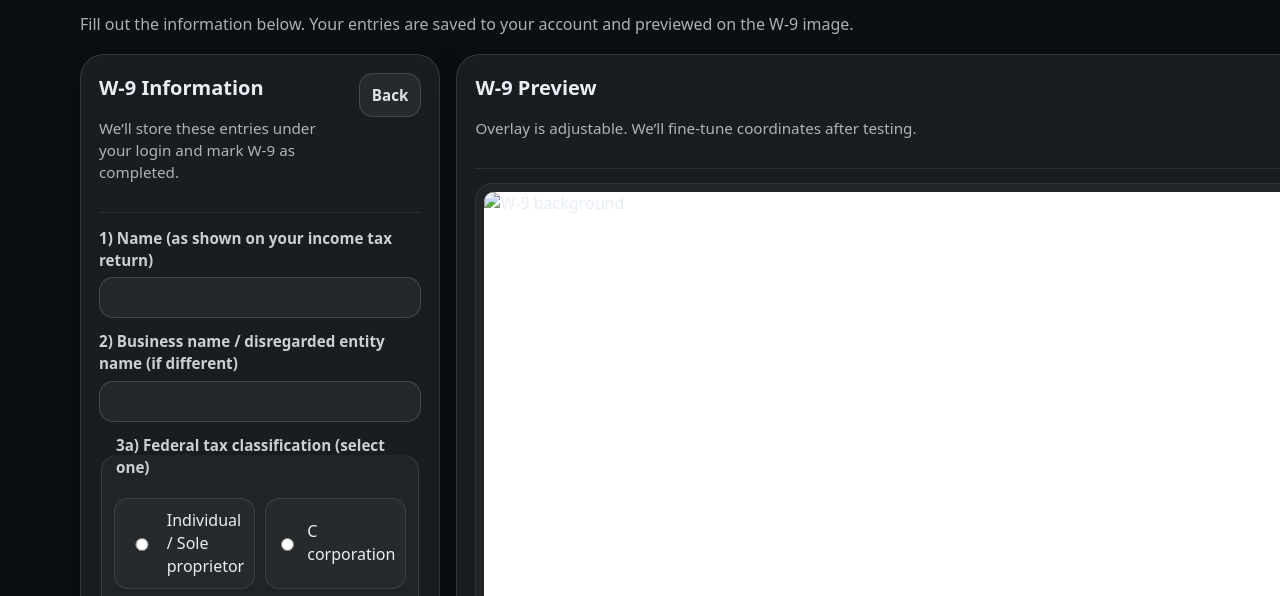
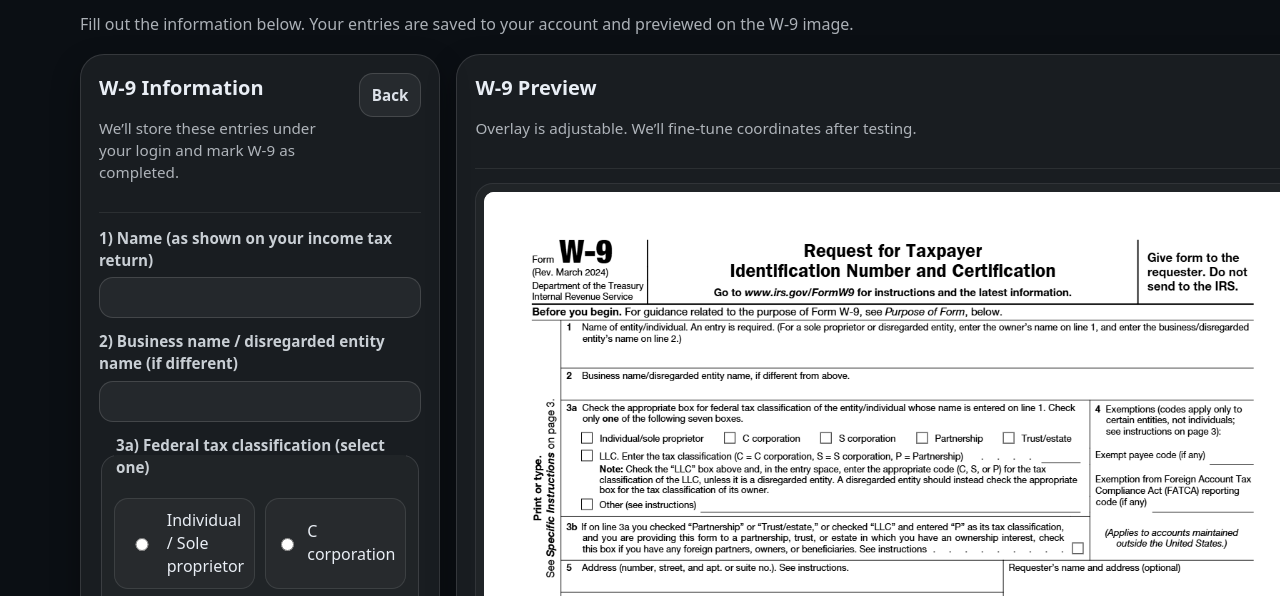
Before and after one commit to huntdb95-cloud/LISTO, a plain HTML site: page w9.html in a window 1280 px wide. Shown: the part 184-780 px from the top of the page. Drawn offline with Linux system fonts and the light colour scheme; no server answers.

Commit message:
Update w9.html

```diff
--- a/w9.html
+++ b/w9.html
@@ -223,7 +223,7 @@
             <!-- 8.5x11 aspect container -->
             <div class="w9-stage" aria-label="W-9 overlay preview">
               <div class="w9-sheet" id="w9Sheet">
-                <img class="w9-bg" src="w9.png" alt="W-9 background" />
+                <img class="w9-bg" src="images/w9.png" alt="W-9 background" />
 
                 <!-- Overlay fields (positions are placeholders; you’ll tune them) -->
                 <div class="w9-txt" data-bind="name1" style="--x: 110; --y: 150; --w: 520;"></div>
```
